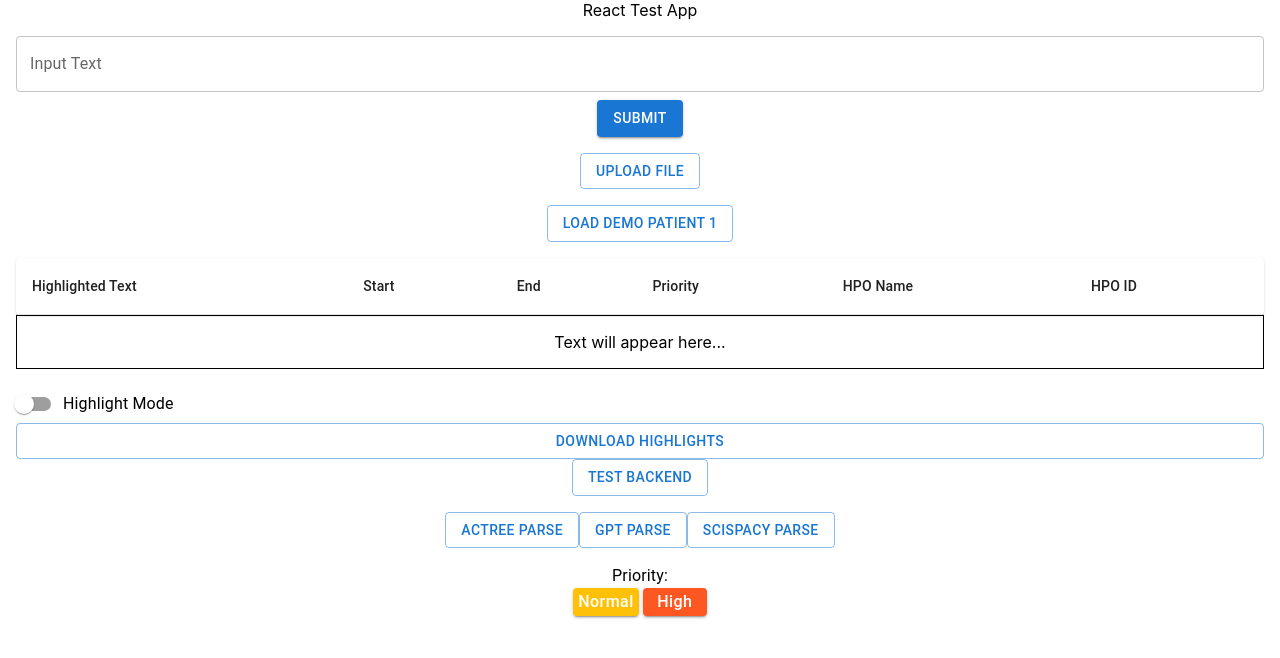
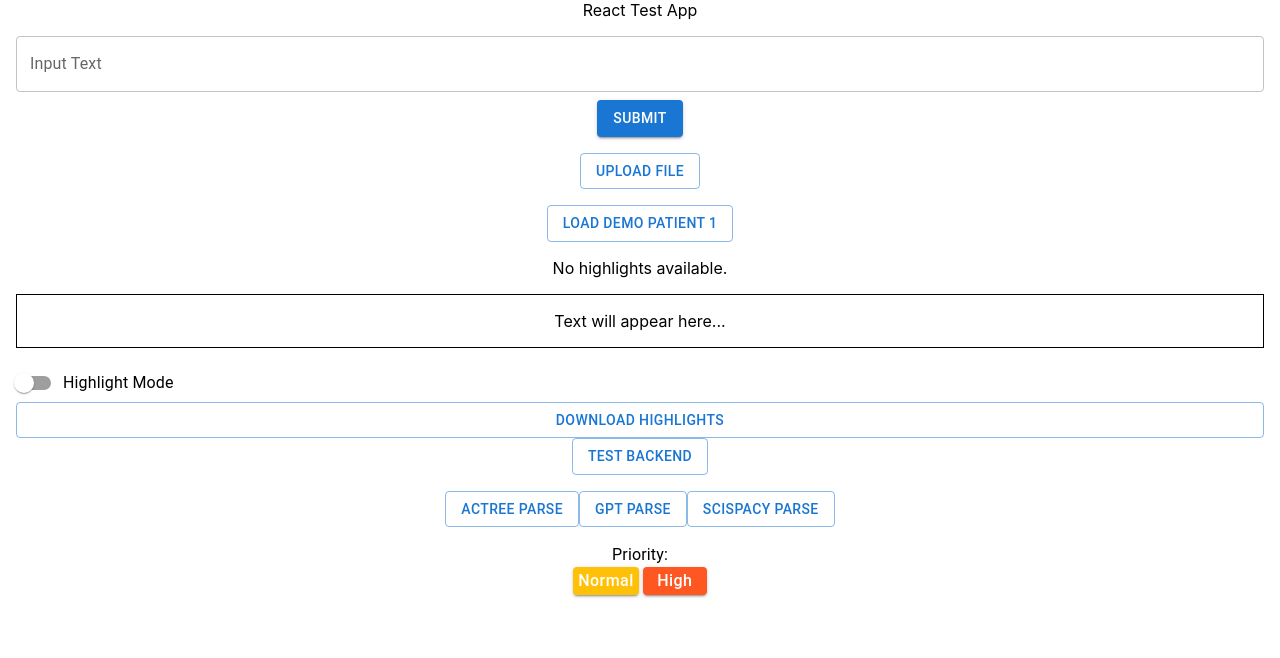
Before and after one commit to stormliucong/Doc2Hpo2.0, a React (Create React App) app in the folder front-end/: page / in a window 1280 px wide. Shown: the top 658 px of the page. Built offline with nearby package versions, Linux system fonts and the light colour scheme.

Commit message:
use data grid to replace the original data table

```diff
--- a/front-end/package.json
+++ b/front-end/package.json
@@ -7,14 +7,18 @@
     "@emotion/styled": "^11.13.5",
     "@mui/icons-material": "^6.1.10",
     "@mui/material": "^6.1.10",
+    "@mui/styled-engine-sc": "^6.1.10",
+    "@mui/x-data-grid": "^7.23.1",
     "@testing-library/jest-dom": "^5.17.0",
     "@testing-library/react": "^13.4.0",
     "@testing-library/user-event": "^13.5.0",
     "react": "^18.3.1",
     "react-dom": "^18.3.1",
     "react-scripts": "5.0.1",
+    "styled-components": "^6.1.13",
     "uuid": "^11.0.3",
-    "web-vitals": "^2.1.4"
+    "web-vitals": "^2.1.4",
+    "x-data-grid": "^2.1.0"
   },
   "scripts": {
     "start": "react-scripts start",
--- a/front-end/src/Components/HighlightTable.js
+++ b/front-end/src/Components/HighlightTable.js
@@ -1,50 +1,42 @@
-import { Table, TableBody, TableCell, TableContainer, TableHead, TableRow, Paper } from "@mui/material";
 import { v4 as uuidv4 } from 'uuid';
+import { DataGrid } from '@mui/x-data-grid';
 
 const HighlightTable = ({ highlights }) => {
   console.log('highlight table', highlights)
-    return (
-      <TableContainer component={Paper} sx={{ mt: 2 }}>
-        <Table>
-          <TableHead>
-            <TableRow>
-              <TableCell>Highlighted Text</TableCell>
-              <TableCell>Start</TableCell>
-              <TableCell>End</TableCell>
-              <TableCell>Priority</TableCell>
-              <TableCell>HPO Name</TableCell>
-              <TableCell>HPO ID</TableCell>
-            </TableRow>
-          </TableHead>
-          <TableBody>
-            {highlights.map((highlight) => (
 
-              <TableRow key={uuidv4()}>
-                <TableCell>{highlight.selectedText}</TableCell>
-                <TableCell>{highlight.start}</TableCell>
-                <TableCell>{highlight.end}</TableCell>
-                <TableCell>{highlight.priority}</TableCell>
-                {highlight.hpoAttributes.name && highlight.hpoAttributes.id ? (
-                  <>
-                  <TableCell>
-                    {highlight.hpoAttributes.name}
-                  </TableCell>
-                  <TableCell>
-                    {highlight.hpoAttributes.id}
-                  </TableCell>
-                  </>
-                ) : (
-                  <>
-                  <TableCell>No HPO Name</TableCell>
-                  <TableCell>No HPO ID</TableCell>
-                  </>
-                )}
-                </TableRow>
-            ))}
-          </TableBody>
-        </Table>
-      </TableContainer>
-    );
-  };
+  if (!highlights || highlights.length === 0) {
+    return <p>No highlights available.</p>; // Replace with a suitable message or UI.
+  }
+  const rows = highlights.map((highlight) => ({
+    id: uuidv4(), // Unique identifier for each row
+    selectedText: highlight.selectedText || 'N/A',
+    start: highlight.start || 'N/A',
+    end: highlight.end || 'N/A',
+    priority: highlight.priority || 'N/A',
+    hpoName: highlight.hpoAttributes.name || 'No HPO Name',
+    hpoId: highlight.hpoAttributes.id || 'No HPO ID',
+  }));
+
+  const columns = [
+    { field: 'selectedText', headerName: 'Highlighted Text', flex: 2 },
+    { field: 'start', headerName: 'Start', flex: 1 },
+    { field: 'end', headerName: 'End', flex: 1 },
+    { field: 'priority', headerName: 'Priority', flex: 1 },
+    { field: 'hpoName', headerName: 'HPO Name', flex: 2 },
+    { field: 'hpoId', headerName: 'HPO ID', flex: 2 },
+  ];
+
+  return (
+
+      <DataGrid
+        rows={rows}
+        columns={columns}
+        pageSize={5}
+        rowsPerPageOptions={[5, 10, 20]}
+        disableSelectionOnClick
+        autoHeight
+      />
+  );
+};
 
   export default HighlightTable;
```
Also changed, not shown: 1 other file (tests, documents, lock files or other folders).
